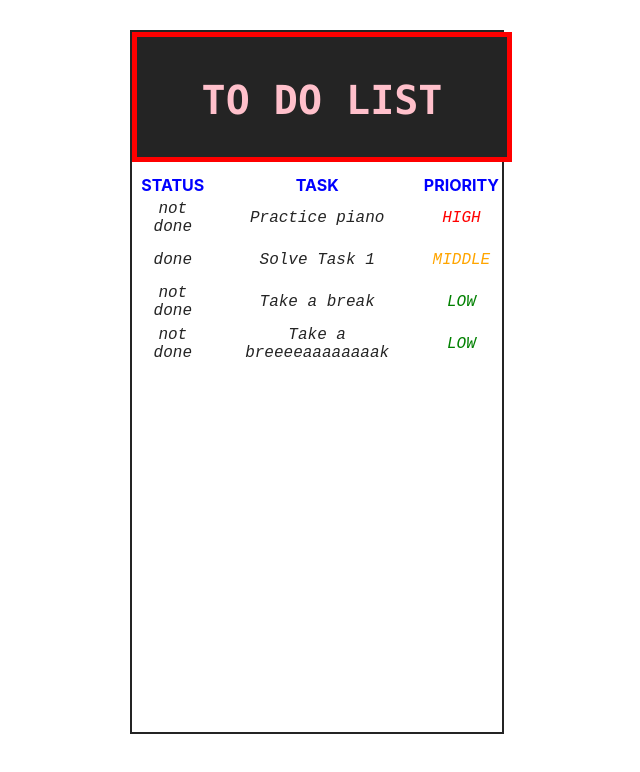
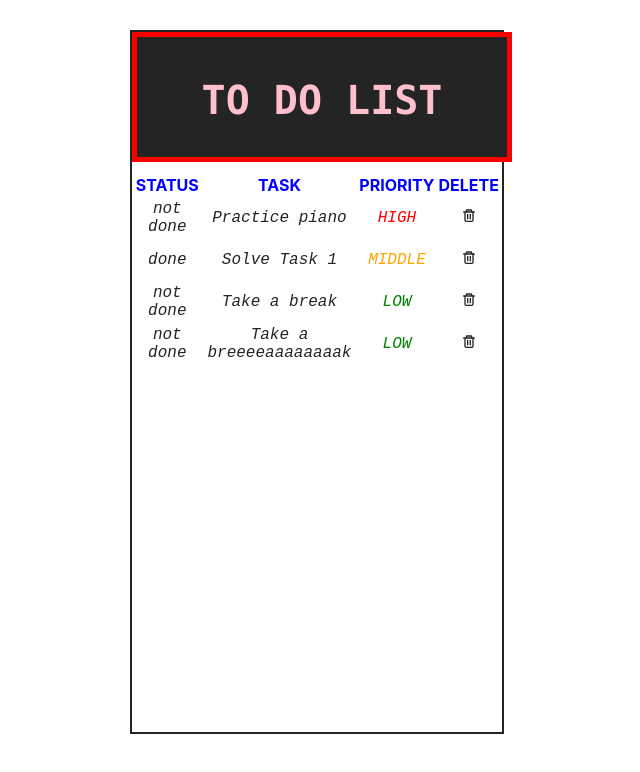
Before and after one commit to Lailz/JO21-ToDoList, a React (Create React App) app: page / in a window 1280 px wide. Shown: the top 772 px of the page, without its empty margins (323-963 px from the left). Built offline with nearby package versions, Linux system fonts and the light colour scheme.

Commit message:
add delete

```diff
--- a/package.json
+++ b/package.json
@@ -8,6 +8,7 @@
     "@testing-library/user-event": "^12.1.10",
     "react": "^17.0.2",
     "react-dom": "^17.0.2",
+    "react-icons": "^4.2.0",
     "react-scripts": "4.0.3",
     "styled-components": "^5.3.0",
     "web-vitals": "^1.0.1"
--- a/src/components/TaskRow.js
+++ b/src/components/TaskRow.js
@@ -1,4 +1,5 @@
 import { RowStyled } from "../styles";
+import { CgTrash } from "react-icons/cg";
 
 const TaskRow = (props) => {
   return (
@@ -8,6 +9,9 @@ const TaskRow = (props) => {
       <td className={props.task.priority}>
         {props.task.priority.toUpperCase()}
       </td>
+      <td>
+        <CgTrash onClick={() => props.deleteTask(props.task.id)} />
+      </td>
     </RowStyled>
   );
 };
--- a/src/components/TaskTable.js
+++ b/src/components/TaskTable.js
@@ -2,11 +2,19 @@
 import TaskRow from "./TaskRow";
 
 // Data
-import tasks from "../tasks";
+import _tasks from "../tasks";
+import { useState } from "react";
 
 const TaskTable = () => {
+  const [tasks, setTasks] = useState(_tasks);
+
+  const deleteTask = (taskId) => {
+    const filteredTasks = tasks.filter((task) => task.id !== taskId);
+    setTasks(filteredTasks);
+  };
+
   const kashkhaArray = tasks.map((task) => (
-    <TaskRow task={task} key={task.id} />
+    <TaskRow deleteTask={deleteTask} task={task} key={task.id} />
   ));
   return (
     <table>
@@ -15,6 +23,7 @@ const TaskTable = () => {
           <th>STATUS</th>
           <th>TASK</th>
           <th>PRIORITY</th>
+          <th>DELETE</th>
         </tr>
       </thead>
       <tbody>{kashkhaArray}</tbody>
```
Also changed, not shown: 1 other file (tests, documents, lock files or other folders).
